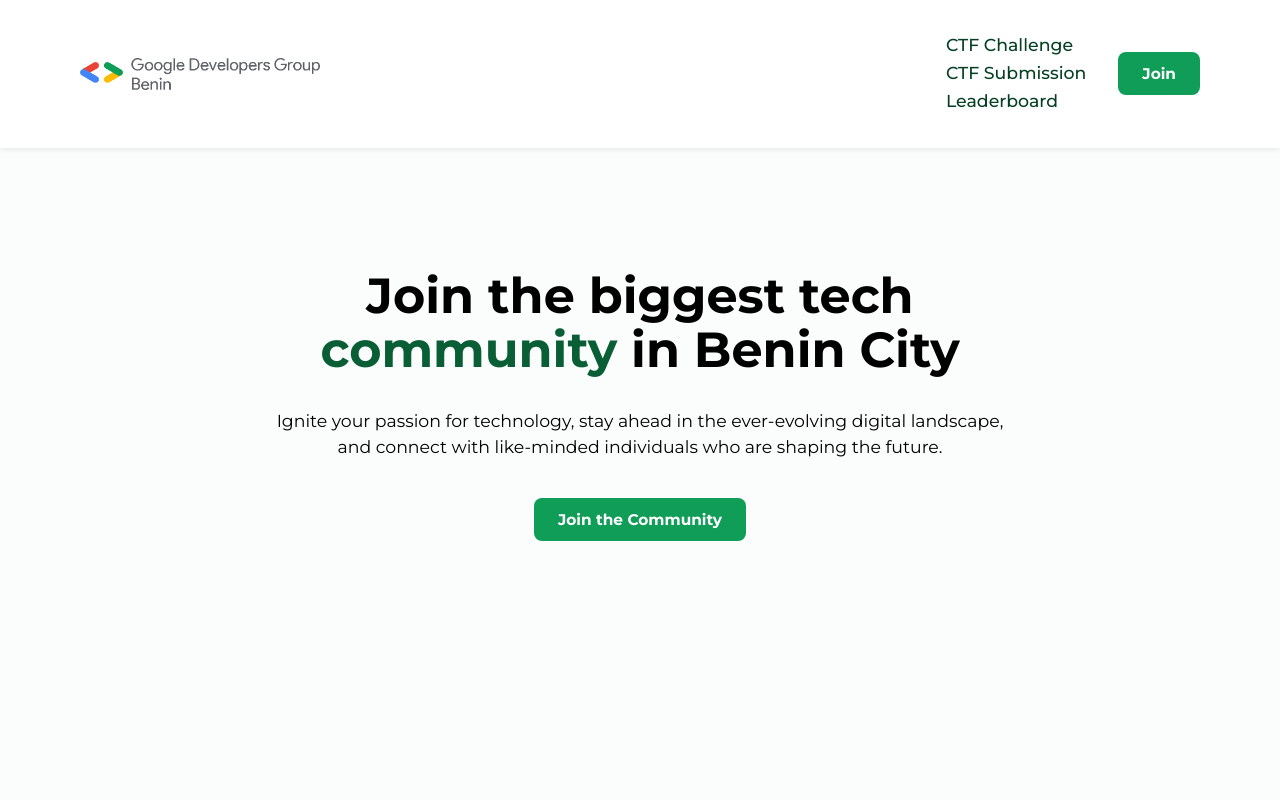
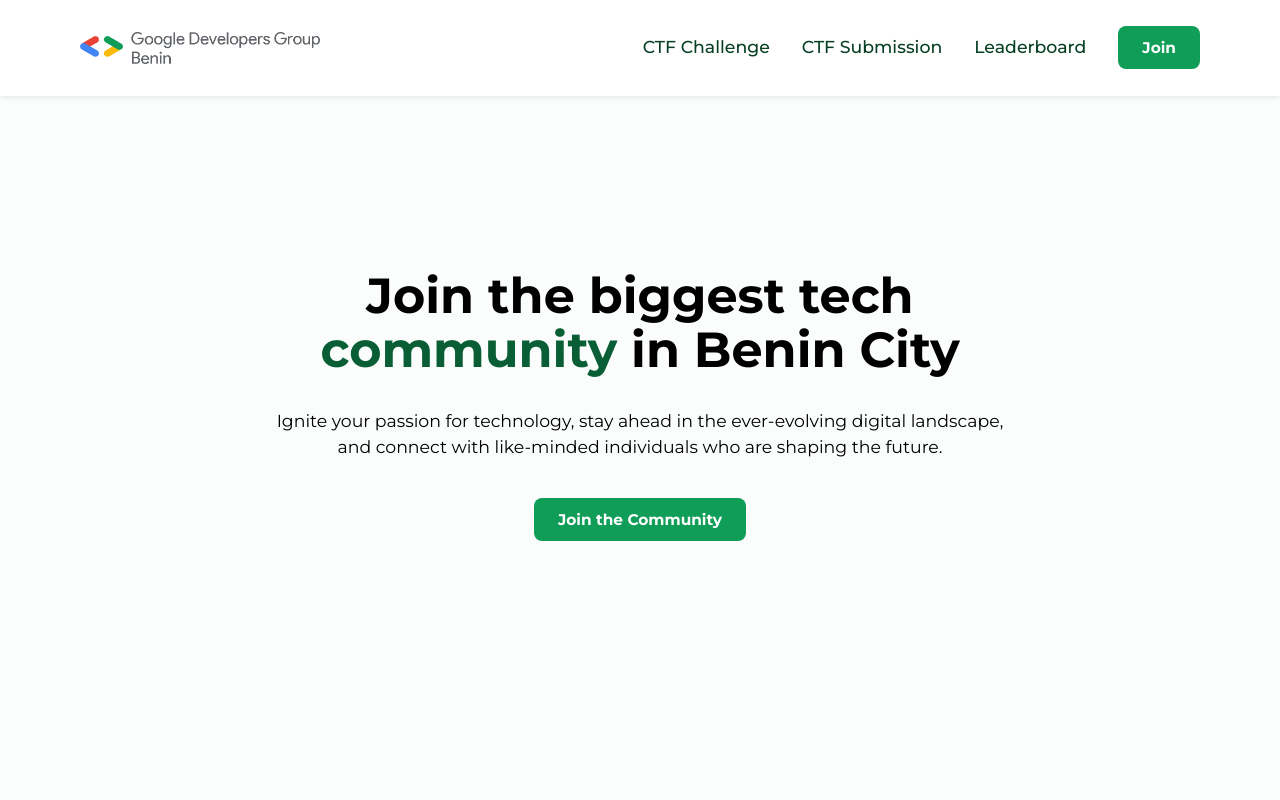
Before and after one commit to skynette/gdg-ctf-challenge, a React (Vite) app: page / in a window 1280 px wide. Shown: the top 800 px of the page. Built offline with nearby package versions, Linux system fonts and the light colour scheme.

Commit message:
added project about to READme

```diff
--- a/src/components/Nav/Nav.tsx
+++ b/src/components/Nav/Nav.tsx
@@ -7,7 +7,7 @@ const Nav = () => {
 
 	const clickHandler = () => {
 		setIsMenuOpen(false);
-	}
+	};
 
 	return (
 		<div className="bg-white fixed z-[1] top-0 left-0 w-full shadow-card">
@@ -37,7 +37,7 @@ const Nav = () => {
 						isMenuOpen ? "grid-rows-[1fr]" : "grid-rows-[0fr]"
 					}`}>
 					<div className="overflow-hidden flex flex-col lg:flex-row items-end lg:items-center gap-8 lg:overflow-visible">
-						<ul className="inline">
+						<ul className="flex flex-col lg:flex-row lg:items-center text-right gap-8">
 							<li>
 								<Link
 									to="/instructions"
```
Also changed, not shown: 1 other file (tests, documents, lock files or other folders).
